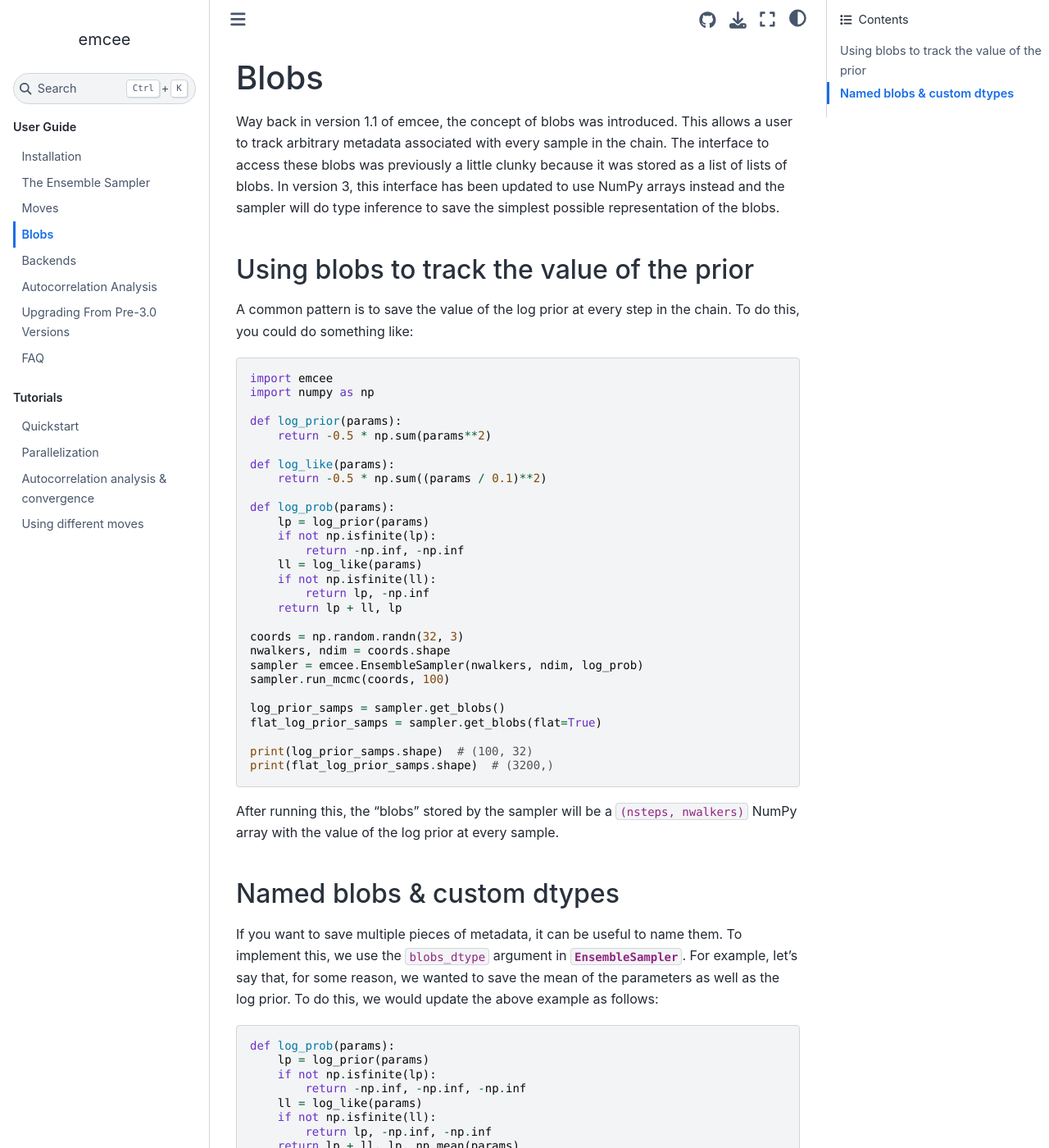
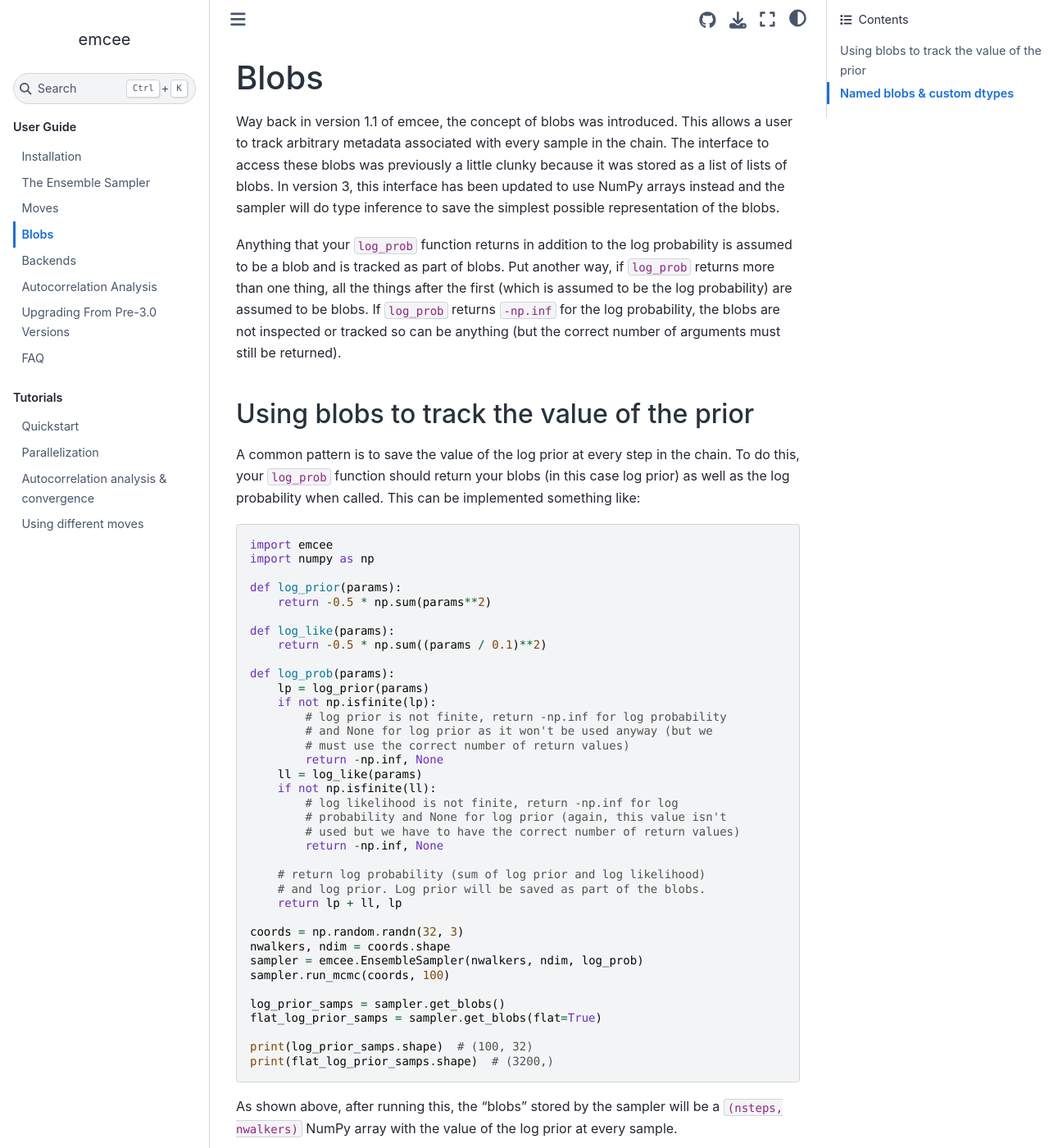
Before and after one commit to dfm/emcee, a Sphinx documentation site: the page built from docs/user/blobs.rst, in a window 1280 px wide and 1400 px high. Shown: the whole window at 82% size. Built offline with Sphinx 7.4.7 and the Sphinx Book theme 1.1.4, drawn with Linux system fonts in a browser that asks for light colours; pages that are not in the unit, such as notebooks, are missing from menus; some of the changed text lies outside the part shown.

Commit message:
Update blobs docs (#352) (#464)
The blobs docs were found to be a bit confusing by some users (including me).
This merge request updates them following the discussion in #352 to clarify
how this interface can be used and the intent behind it.

```diff
--- a/docs/user/blobs.rst
+++ b/docs/user/blobs.rst
@@ -12,12 +12,22 @@ In version 3, this interface has been updated to use NumPy arrays instead and
 the sampler will do type inference to save the simplest possible
 representation of the blobs.
 
+Anything that your ``log_prob`` function returns in addition to the log
+probability is assumed to be a blob and is tracked as part of blobs.
+Put another way, if ``log_prob`` returns more than one thing, all the things
+after the first (which is assumed to be the log probability) are assumed to be
+blobs.
+If ``log_prob`` returns ``-np.inf`` for the log probability, the blobs are not
+inspected or tracked so can be anything (but the correct number of arguments
+must still be returned).
+
 Using blobs to track the value of the prior
 -------------------------------------------
 
 A common pattern is to save the value of the log prior at every step in the
 chain.
-To do this, you could do something like:
+To do this, your ``log_prob`` function should return your blobs (in this case log prior) as well as the log probability when called.
+This can be implemented something like:
 
 .. code-block:: python
 
@@ -33,10 +43,19 @@ To do this, you could do something like:
     def log_prob(params):
         lp = log_prior(params)
         if not np.isfinite(lp):
-            return -np.inf, -np.inf
+            # log prior is not finite, return -np.inf for log probability
+            # and None for log prior as it won't be used anyway (but we
+            # must use the correct number of return values)
+            return -np.inf, None
         ll = log_like(params)
         if not np.isfinite(ll):
-            return lp, -np.inf
+            # log likelihood is not finite, return -np.inf for log
+            # probability and None for log prior (again, this value isn't
+            # used but we have to have the correct number of return values)
+            return -np.inf, None
+
+        # return log probability (sum of log prior and log likelihood)
+        # and log prior. Log prior will be saved as part of the blobs.
         return lp + ll, lp
 
     coords = np.random.randn(32, 3)
@@ -50,8 +69,9 @@ To do this, you could do something like:
     print(log_prior_samps.shape)  # (100, 32)
     print(flat_log_prior_samps.shape)  # (3200,)
 
-After running this, the "blobs" stored by the sampler will be a ``(nsteps,
-nwalkers)`` NumPy array with the value of the log prior at every sample.
+As shown above, after running this, the "blobs" stored by the sampler will be
+a ``(nsteps, nwalkers)`` NumPy array with the value of the log prior at every
+sample.
 
 Named blobs & custom dtypes
 ---------------------------
@@ -60,6 +80,9 @@ If you want to save multiple pieces of metadata, it can be useful to name
 them.
 To implement this, we use the ``blobs_dtype`` argument in
 :class:`EnsembleSampler`.
+Using this is also helpful to specify types.
+If you don't provide ``blobs_dtype``, the dtype of the extra args is automatically guessed the first time ``log_prob`` is called.
+
 For example, let's say that, for some reason, we wanted to save the mean of
 the parameters as well as the log prior.
 To do this, we would update the above example as follows:
@@ -69,16 +92,25 @@ To do this, we would update the above example as follows:
     def log_prob(params):
         lp = log_prior(params)
         if not np.isfinite(lp):
-            return -np.inf, -np.inf, -np.inf
+            # As above, log prior is not finite, so return -np.inf for log
+            # probability and None for everything else (these values aren't
+            # used, but the number of return values must be correct)
+            return -np.inf, None, None
         ll = log_like(params)
         if not np.isfinite(ll):
-            return lp, -np.inf, -np.inf
+            # Log likelihood is not finite so return -np.inf for log
+            # probabilitiy and None for everything else (maintaining the
+            # correct number of return values)
+            return -np.inf, None, None
+
+        # All values are finite, so return desired blobs (in this case: log
+        # probability, log prior and mean of parameters)
         return lp + ll, lp, np.mean(params)
 
     coords = np.random.randn(32, 3)
     nwalkers, ndim = coords.shape
 
-    # Here are the important lines
+    # Here are the important lines for defining the blobs_dtype
     dtype = [("log_prior", float), ("mean", float)]
     sampler = emcee.EnsembleSampler(nwalkers, ndim, log_prob,
                                     blobs_dtype=dtype)
```
Also changed, not shown: other parts of docs/user/blobs.rst (+4 -4 lines).
